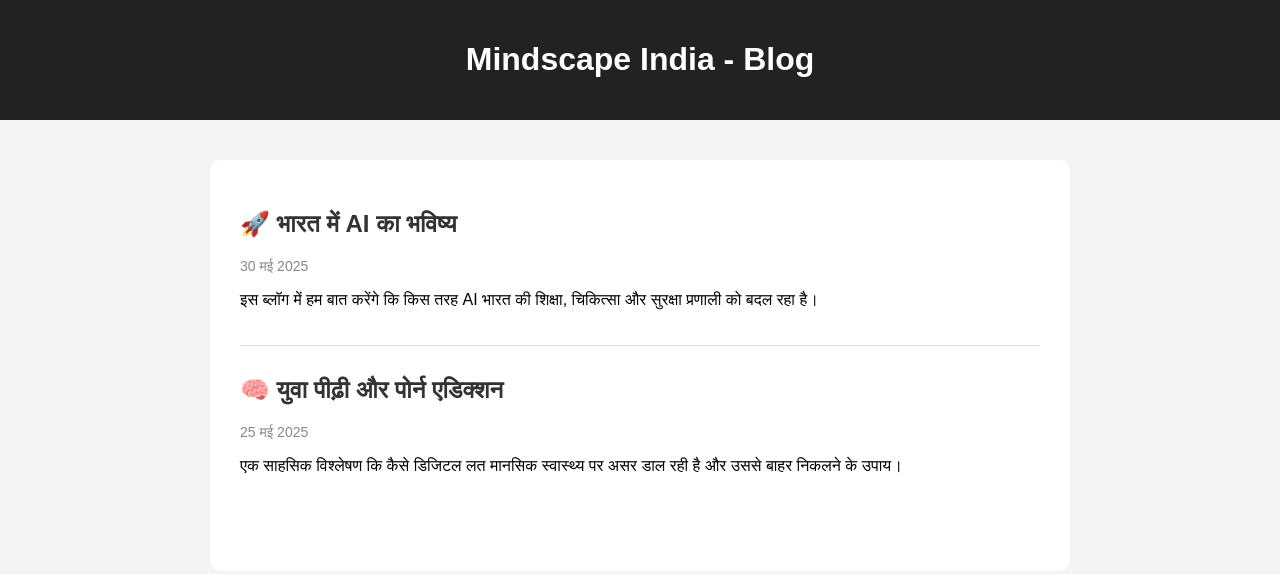
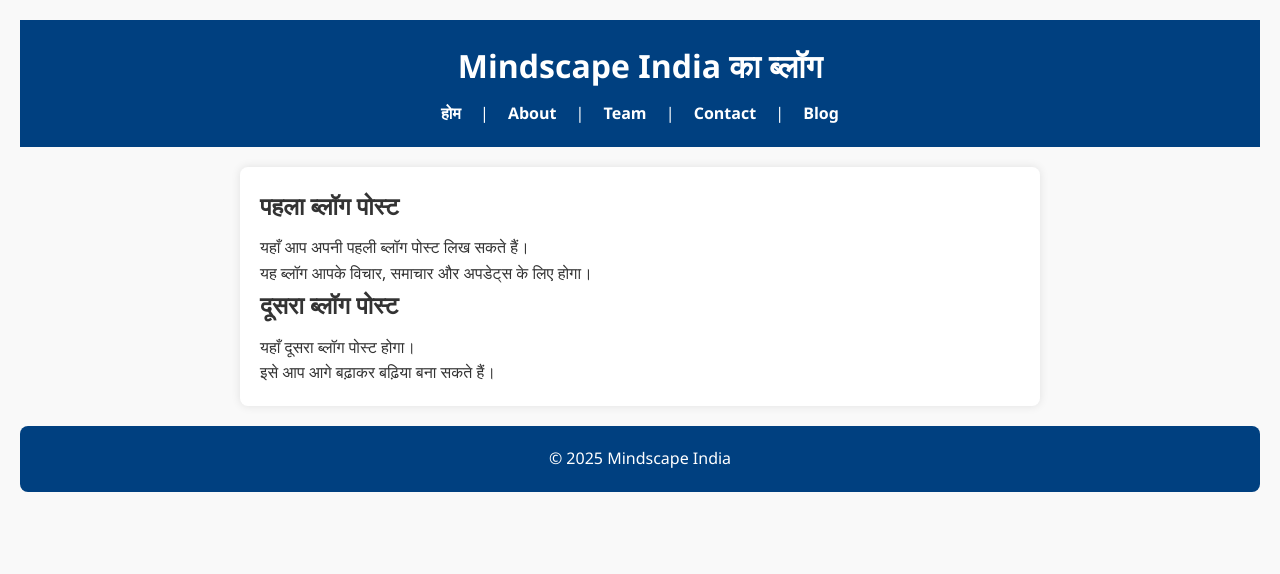
Before and after one commit to mindscapeindia/mindscapeindia, a plain HTML site: page blog.html in a window 1280 px wide. Drawn offline with Linux system fonts and the light colour scheme.

Commit message:
Update blog.html
Update blog.html content

```diff
--- a/blog.html
+++ b/blog.html
@@ -1,60 +1,38 @@
 <!DOCTYPE html>
-<html lang="en">
+<html lang="hi">
 <head>
-  <meta charset="UTF-8" />
-  <meta name="viewport" content="width=device-width, initial-scale=1.0"/>
-  <title>Blog - Mindscape India</title>
-  <style>
-    body {
-      font-family: sans-serif;
-      margin: 0;
-      background: #f4f4f4;
-    }
-    header {
-      background-color: #222;
-      color: white;
-      padding: 20px;
-      text-align: center;
-    }
-    .blog-container {
-      max-width: 800px;
-      margin: 40px auto;
-      background: white;
-      padding: 30px;
-      border-radius: 10px;
-    }
-    h2 {
-      color: #333;
-    }
-    .post {
-      margin-bottom: 30px;
-      border-bottom: 1px solid #ddd;
-      padding-bottom: 20px;
-    }
-    .post:last-child {
-      border: none;
-    }
-    .date {
-      font-size: 14px;
-      color: #888;
-    }
-  </style>
+    <meta charset="UTF-8" />
+    <meta name="viewport" content="width=device-width, initial-scale=1" />
+    <title>Blog - Mindscape India</title>
+    <link rel="stylesheet" href="style.css" />
 </head>
 <body>
-  <header>
-    <h1>Mindscape India - Blog</h1>
-  </header>
-  <div class="blog-container">
-    <div class="post">
-      <h2>🚀 भारत में AI का भविष्य</h2>
-      <p class="date">30 मई 2025</p>
-      <p>इस ब्लॉग में हम बात करेंगे कि किस तरह AI भारत की शिक्षा, चिकित्सा और सुरक्षा प्रणाली को बदल रहा है।</p>
-    </div>
-    <div class="post">
-      <h2>🧠 युवा पीढ़ी और पोर्न एडिक्शन</h2>
-      <p class="date">25 मई 2025</p>
-      <p>एक साहसिक विश्लेषण कि कैसे डिजिटल लत मानसिक स्वास्थ्य पर असर डाल रही है और उससे बाहर निकलने के उपाय।</p>
-    </div>
-  </div>
+    <header>
+        <h1>Mindscape India का ब्लॉग</h1>
+        <nav>
+            <a href="index.html">होम</a> |
+            <a href="about.html">About</a> |
+            <a href="team.html">Team</a> |
+            <a href="contact.html">Contact</a> |
+            <a href="blog.html">Blog</a>
+        </nav>
+    </header>
+    <main>
+        <section>
+            <article>
+                <h2>पहला ब्लॉग पोस्ट</h2>
+                <p>यहाँ आप अपनी पहली ब्लॉग पोस्ट लिख सकते हैं।</p>
+                <p>यह ब्लॉग आपके विचार, समाचार और अपडेट्स के लिए होगा।</p>
+            </article>
+            <article>
+                <h2>दूसरा ब्लॉग पोस्ट</h2>
+                <p>यहाँ दूसरा ब्लॉग पोस्ट होगा।</p>
+                <p>इसे आप आगे बढ़ाकर बढ़िया बना सकते हैं।</p>
+            </article>
+        </section>
+    </main>
+    <footer>
+        <p>© 2025 Mindscape India</p>
+    </footer>
 </body>
 </html>
```
